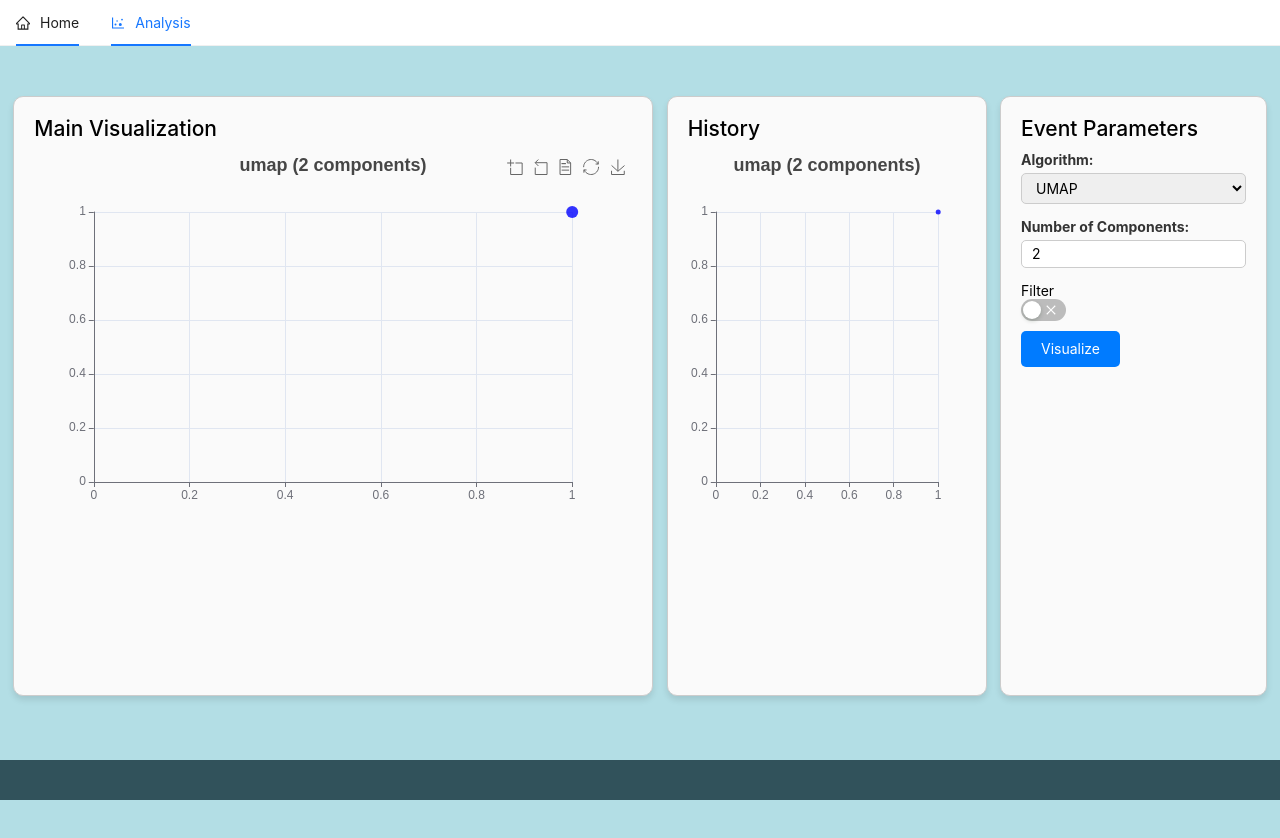
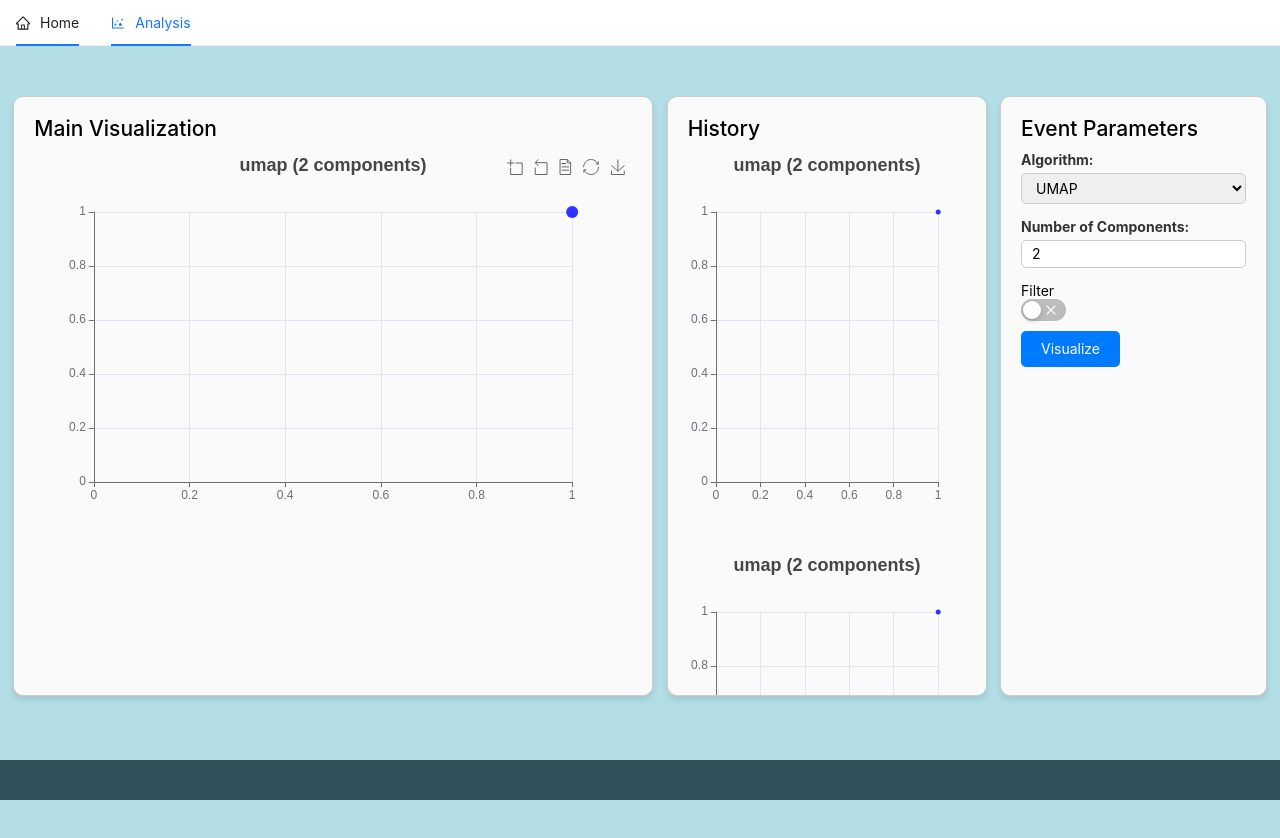
Before and after one commit to Lizoug/Breinify-demo, a React (Create React App) app in the folder frontend/: page /Analysis in a window 1280 px wide. Shown: the top 838 px of the page. Built offline with nearby package versions, Linux system fonts and the light colour scheme; no server answers.

Commit message:
added the history plots. Problem: 2 Plots are always automatically in the history

```diff
--- a/frontend/src/components/pages/analysis.tsx
+++ b/frontend/src/components/pages/analysis.tsx
@@ -4,8 +4,8 @@ import { Row, Col, Slider } from 'antd';
 import {GetEmbeddingData} from "../../visualization/chart_data";
 import { CheckOutlined, CloseOutlined } from '@ant-design/icons';
 import { Switch, Space } from 'antd';
-// import toggle = Simulate.toggle;
-// import {Simulate} from "react-dom/test-utils";
+import { useEffect } from "react";
+
 
 
 // Analysis is a React component for visualizing data based on different algorithms and parameters
@@ -19,12 +19,20 @@ export default function Analysis() {
     const [rndValue, setRndValue] = useState<number>(0)
     const [filterToggle, setFilterToggle] = useState<boolean>(false)
 
-    const data: number[][] = GetEmbeddingData(algorithm, n, hours, days, weeks, months, rndValue).data
-    const history: {data: number[][]; algoName: string; n_component: number}[] = GetEmbeddingData(algorithm, n, hours, days, weeks, months, rndValue).history
+
+    const { data, history } = GetEmbeddingData(algorithm, n, hours, days, weeks, months, rndValue);
+
+    const [mainVisualizationData, setMainVisualizationData] = useState<number[][]>([[1, 1, 1]]);
+
+    // whenever data changes, the mainVisualizationData state variable is updated with the new data
+    useEffect(() => {
+        setMainVisualizationData(data);
+    }, [data]);
 
     const handleFilterClick = () => {
         setRndValue(Math.random())
     }
+
 
     const handleAlgorithmChange = (event: React.ChangeEvent<HTMLSelectElement>) => {
         setAlgorithm(event.target.value);
@@ -56,20 +64,40 @@ export default function Analysis() {
     };
 
 
-
     return (
         <Row justify="space-evenly" className="container">
             <Col span={12} className="A-main Box-Design">
                 <h2 className="section-title">Main Visualization</h2>
-                {VizScatter(data, 12, algorithm, n, true)}
+                <VizScatter
+                    data={mainVisualizationData}
+                    fsize={12}
+                    algoName={algorithm}
+                    n_component={n}
+                    includeToolbox={true}
+                />
             </Col>
             <Col span={6} className="B-history Box-Design">
                 <h2 className="section-title">History</h2>
                 {history.map((entry, index) => (
-                    <div onClick={() => data}>
-                        {VizScatter(data, 5, entry.algoName, entry.n_component, false)}
+                    <div
+                        key={index}
+                        onClick={() => {
+                            setMainVisualizationData(entry.data);
+                            setAlgorithm(entry.algoName);
+                            setN(entry.n_component);
+                        }}
+
+                    >
+                        <VizScatter
+                            data={entry.data}
+                            fsize={5}
+                            algoName={entry.algoName}
+                            n_component={entry.n_component}
+                            includeToolbox={false}
+                        />
                     </div>
                 ))}
+
             </Col>
             <Col span={5} className="C-option Box-Design">
                 <h2 className="section-title">Event Parameters</h2>
@@ -165,10 +193,6 @@ export default function Analysis() {
                     </Row>
                 </>
                 }
-
-
-
-
                 <Row className="input-row">
                     <button onClick={handleFilterClick} className="custom-button">Visualize</button>
                 </Row>
--- a/frontend/src/visualization/chart_data.tsx
+++ b/frontend/src/visualization/chart_data.tsx
@@ -32,22 +32,25 @@ export function GetEmbeddingData(
                 }
                 const fetchedData = await response.json();
                 setData(fetchedData);
-                //console.log(fetchedData)
-                setHistory(prevHistory => [data, ...prevHistory].filter(entry => entry !== null) as any);
-
             } catch (error) {
                 console.error("Error fetching the image:", error);
-                // You can add error handling logic here if needed
             }
         };
 
-        // Call the fetchImage function
         fetchData();
-        // eslint-disable-next-line
     }, [rndValue]);
+
+    // Move history updating to a separate useEffect
+    useEffect(() => {
+        setHistory(prevHistory => [
+            {data: data, algoName: algorithm, n_component: n},
+            ...prevHistory
+        ].filter(entry => entry !== null) as any);
+    }, [data]);
 
     return {
         "data": data,
         "history": history
     };
+
 }
--- a/frontend/src/visualization/charts.tsx
+++ b/frontend/src/visualization/charts.tsx
@@ -3,8 +3,17 @@ import { optionVizScatter } from "./charts_option";
 import * as echarts from 'echarts';
 import 'echarts-for-react';
 
+
+type VizScatterProps = {
+    data: number[][],
+    fsize: number,
+    algoName: string,
+    n_component: number,
+    includeToolbox: boolean
+};
+
 // Define a function component for scatter plots visualization
-export default function VizScatter(data: number[][], fsize: number, algoName: string, n_component: number, includeToolbox: boolean) {
+export default function VizScatter({data, fsize, algoName, n_component, includeToolbox}: VizScatterProps) {
     // Create a ref to hold a reference to the HTML div element that will contain the chart
     const chartRef = useRef<HTMLDivElement | null>(null);
     // Create a ref to hold a reference to the ECharts instance
```
